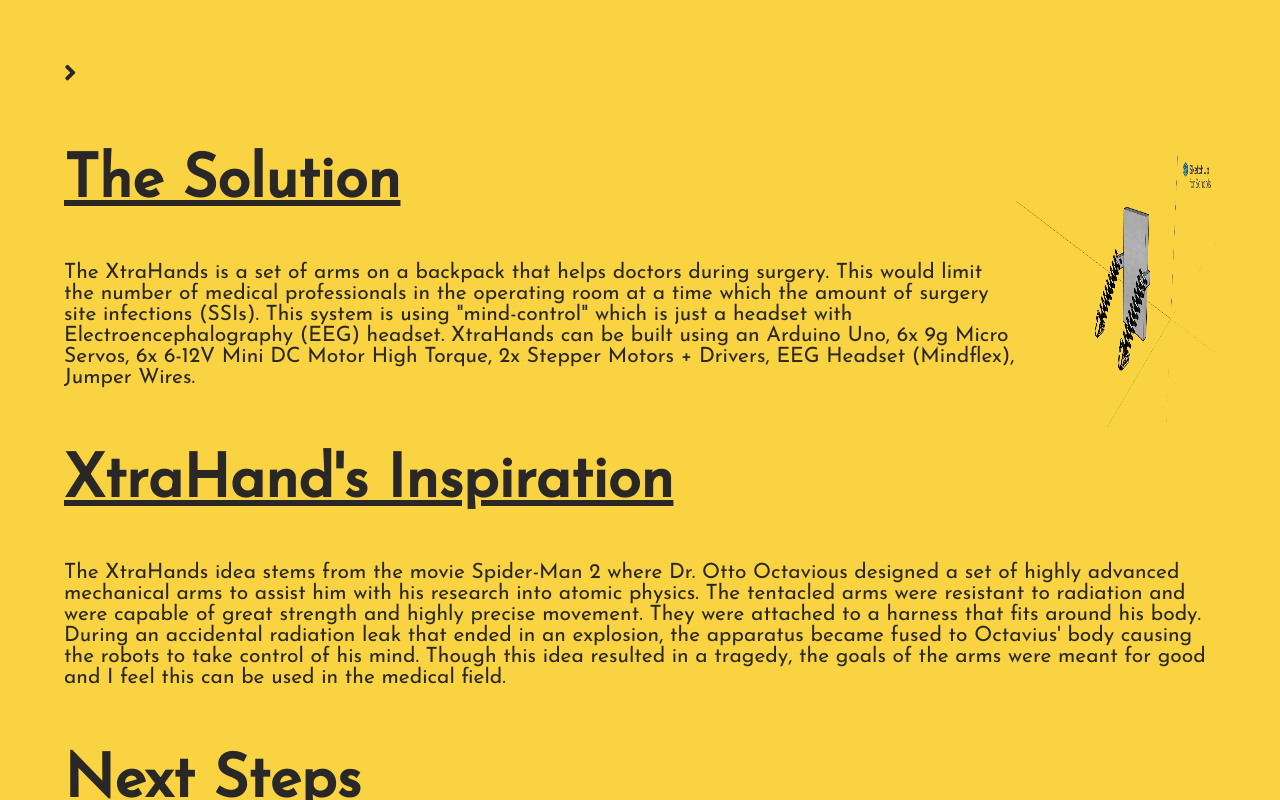
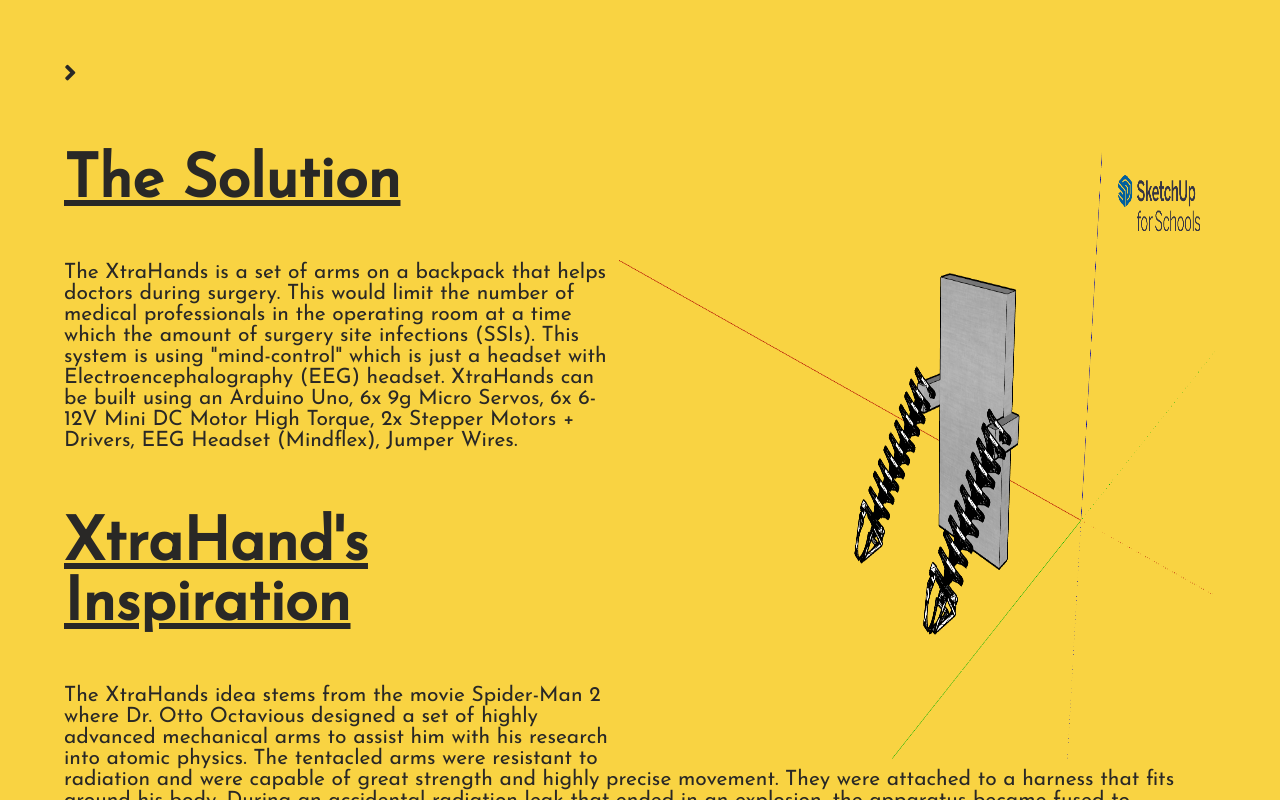
Before and after one commit to krish-shahh/XtraHands, a plain HTML site: page index.html in a window 1280 px wide. Both pictures are taken after a click on the link "My Solution". Drawn offline with nearby package versions, Linux system fonts and the light colour scheme.

Commit message:
Update index.html

```diff
--- a/index.html
+++ b/index.html
@@ -48,7 +48,7 @@
     <div id="work_container" class="container">
         <div onclick="closesolution()"><i class="fas fa-angle-right"></i></div>
         <section>
-            <h1>The Solution<img src="XtraHands.png" style="float:right" alt="Design Picture" width="200" height="275"></h1>
+            <h1>The Solution<img src="XtraHands.png" style="float:right" alt="Design Picture" width="597" height="607"></h1>
             <p>The XtraHands is a set of arms on a backpack that helps doctors during surgery. This would limit the number of medical professionals in the operating room at a time which the amount of surgery site infections (SSIs). This system is using "mind-control" which is just a headset with Electroencephalography (EEG) headset. XtraHands can be built using an Arduino Uno, 6x 9g Micro Servos, 6x 6-12V Mini DC Motor High Torque, 2x Stepper Motors + Drivers, EEG Headset (Mindflex), Jumper Wires.</p>
         </section>
         <section>
```
